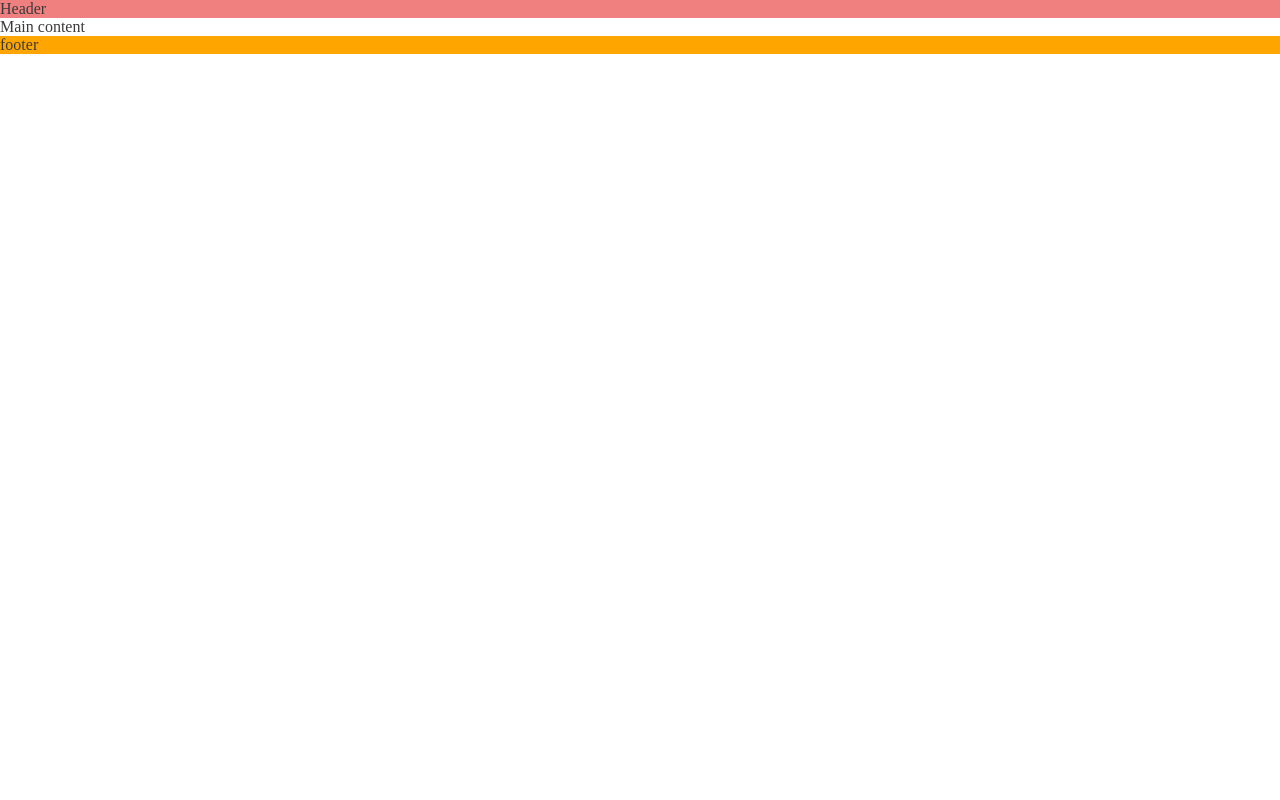
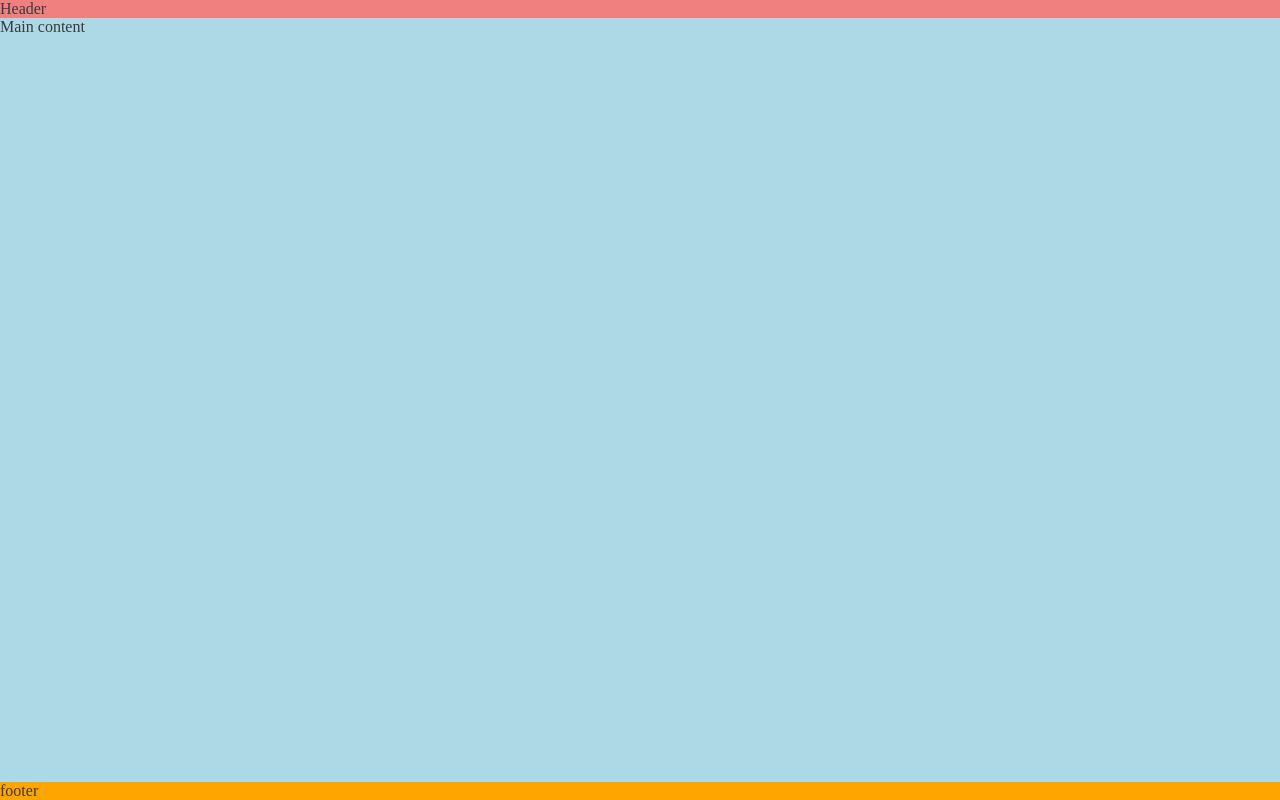
Before and after one commit to tayoai/love-running, a plain HTML site: page index.html in a window 1280 px wide. Drawn offline with Linux system fonts and the light colour scheme.

Commit message:
Push footer down using flex styles

```diff
--- a/assets/css/style.css
+++ b/assets/css/style.css
@@ -16,17 +16,17 @@ body {
 }
 /* Header */
 header {
-    background-color: lightcoral
+    background-color: lightcoral;
 }
 
 /* Main content */
 main {
-    background-color: lightblue
-/* Make main element take up any surplus space to push footer down */
+    background-color: lightblue;
+    /* Make main element take up any surplus space to push down */
     flex: 1 0 auto;
 }
 
 /* Footer */
 footer {
-    background-color: orange
+    background-color: orange;
 }
```
